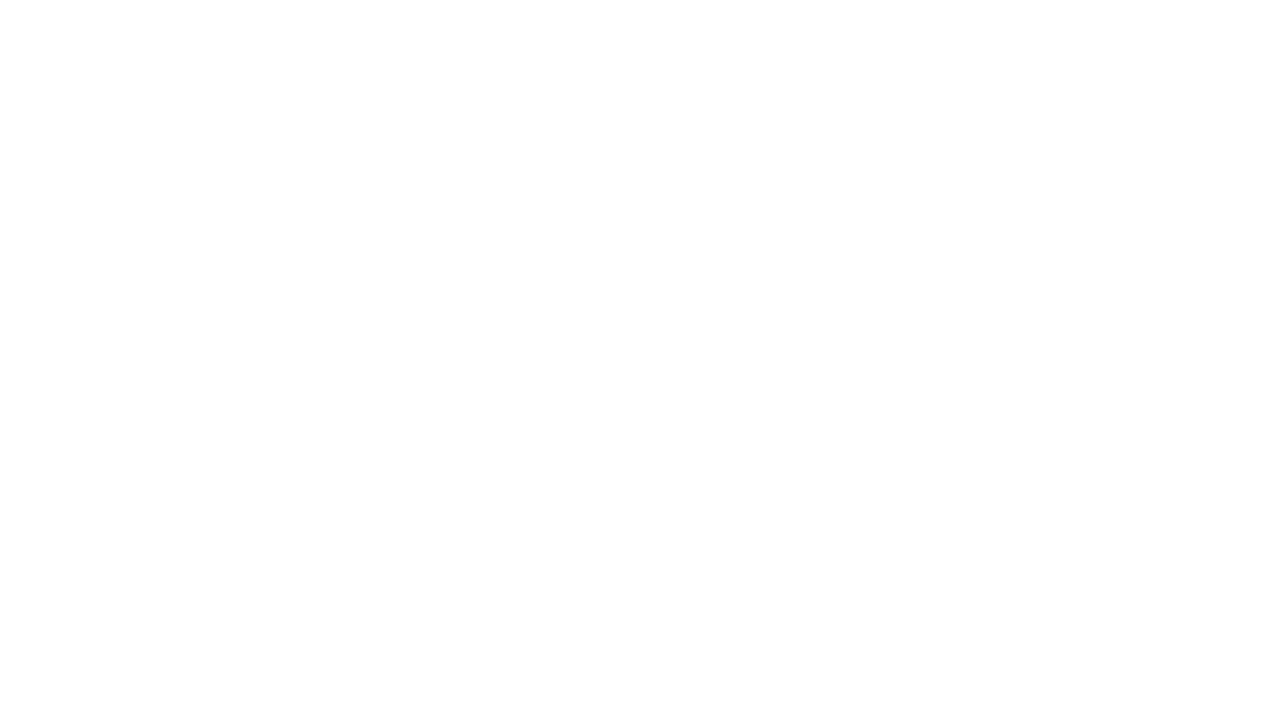
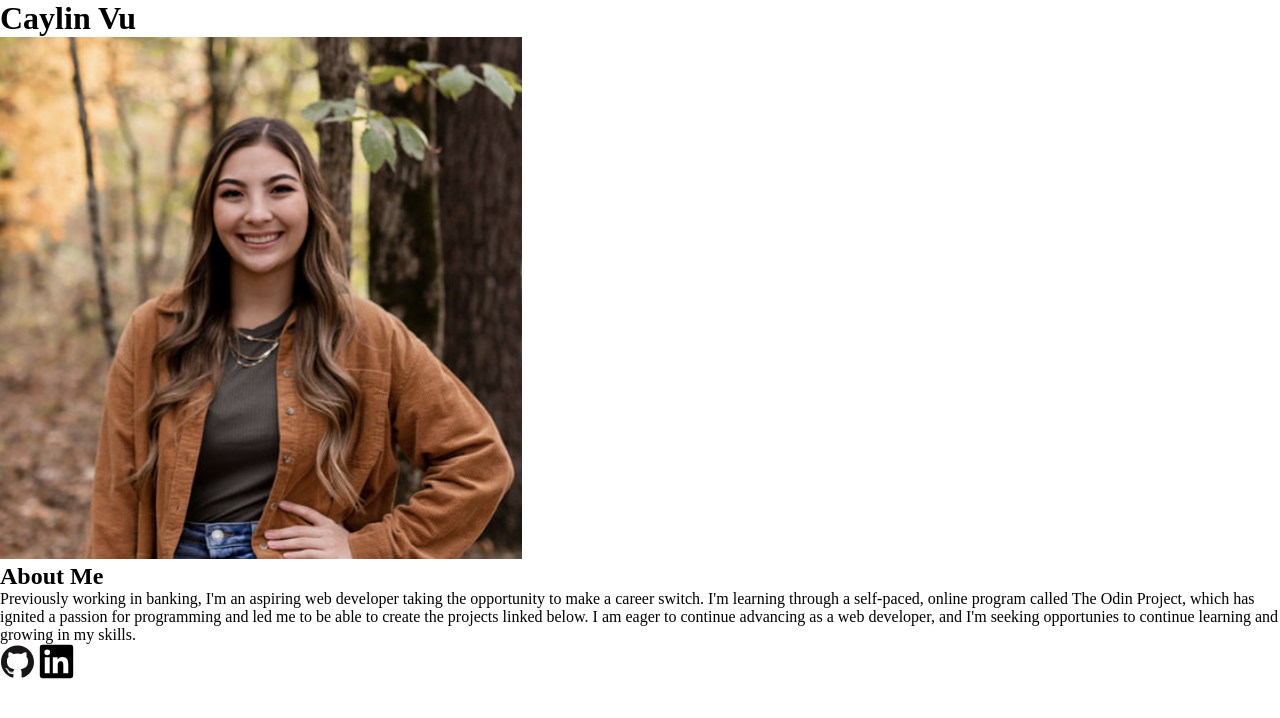
Before and after one commit to caylinvu/personal-portfolio, a plain HTML site: page index.html in a window 1280 px wide. Drawn offline with Linux system fonts and the light colour scheme; a web font is replaced by a local one.

Commit message:
Gather assets and add about me section

```diff
--- a/index.html
+++ b/index.html
@@ -6,8 +6,23 @@
     <meta name="viewport" content="width=device-width, initial-scale=1.0">
     <title>Personal Portfolio</title>
     <link rel="stylesheet" href="style.css">
+    <link href="https://fonts.googleapis.com/css2?family=Acme&family=Baloo+2&family=DM+Serif+Display&family=Inconsolata&family=Lilita+One&family=Maven+Pro&family=Noto+Serif&family=Open+Sans&family=Roboto&family=Signika+Negative&display=swap" rel="stylesheet">
 </head>
 <body>
+    <div class="about-me">
+        <h1>Caylin Vu</h1>
+        <img src="images/me.PNG" alt="" class="about-img">
+        <div class="about-me-text">
+            <h2>About Me</h2>
+            <p>Previously working in banking, I'm an aspiring web developer taking the opportunity to make a career switch. I'm learning through a self-paced, online program called The Odin Project, which has ignited a passion for programming and led me to be able to create the projects linked below. I am eager to continue advancing as a web developer, and I'm seeking opportunies to continue learning and growing in my skills.</p>
+        </div>
+        <div class="icon-container">
+            <a href="https://github.com/caylinvu"><img src="images/github.svg" alt="github" class="icon"></a>
+            <a href="https://www.linkedin.com/in/caylin-vu-4a287914a"><img src="images/linkedin.svg" alt="linked in" class="icon"></a>
+        </div>
+    </div>
+    <div class="my-projects"></div>
+    <div class="contact-me"></div>
     <script src="main.js"></script>
 </body>
 </html>
--- a/style.css
+++ b/style.css
@@ -0,0 +1,28 @@
+* {
+    margin: 0;
+    padding: 0;
+}
+
+.icon {
+    max-width: 35px;
+}
+
+
+/*
+
+HEADER:
+font-family: 'Acme', sans-serif;
+font-family: 'DM Serif Display', serif;
+font-family: 'Inconsolata', monospace;
+font-family: 'Lilita One', cursive;
+font-family: 'Noto Serif', serif;
+
+
+BODY:
+font-family: 'Baloo 2', cursive;
+font-family: 'Maven Pro', sans-serif;
+font-family: 'Open Sans', sans-serif;
+font-family: 'Roboto', sans-serif;
+font-family: 'Signika Negative', sans-serif;
+
+*/
```
Also changed, not shown: main.js (+21 -0 lines), images/IMG_4973.PNG (added), images/IMG_5983.JPEG (added), images/email-outline.svg (added), images/email.svg (added), images/github.svg (added), images/linkedin.svg (added), images/me.PNG (added), images/open-in-new.svg (added), images/phone-outline.svg (added), images/phone.svg (added), 5 other files.
